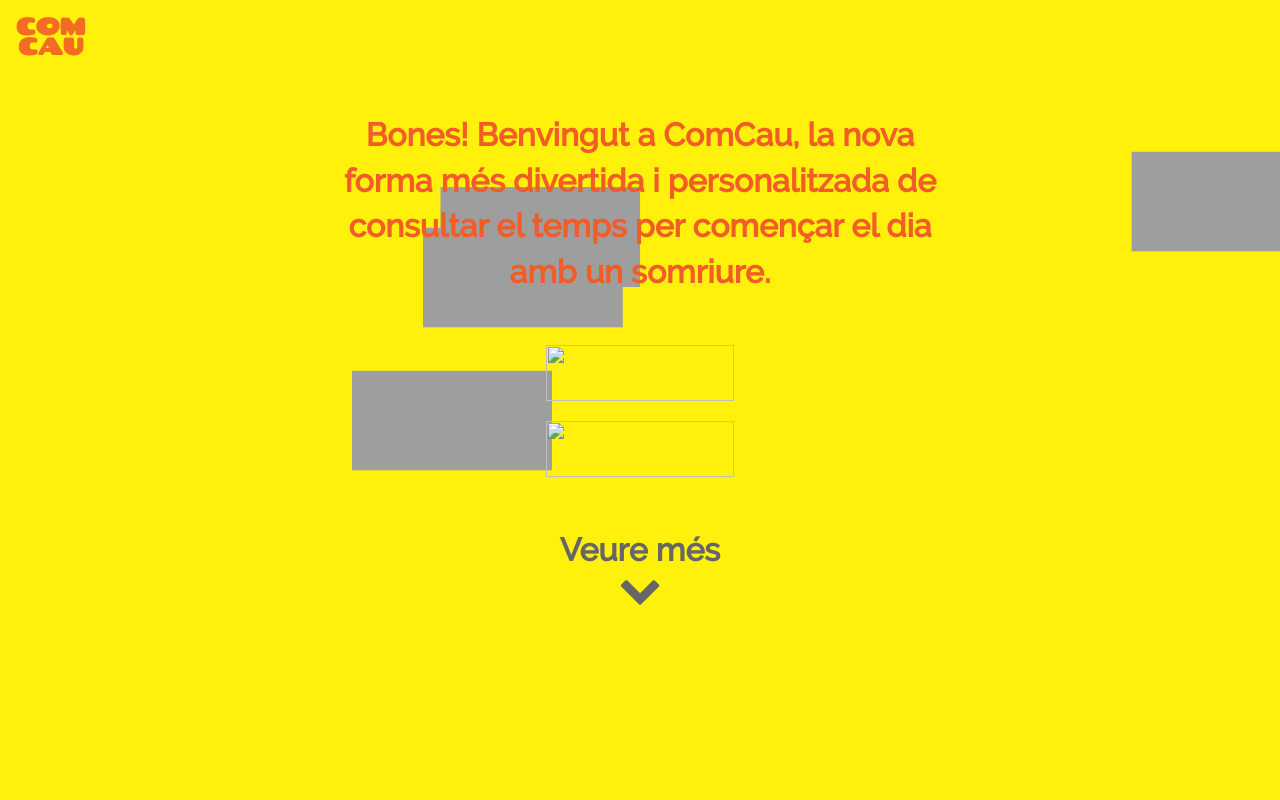
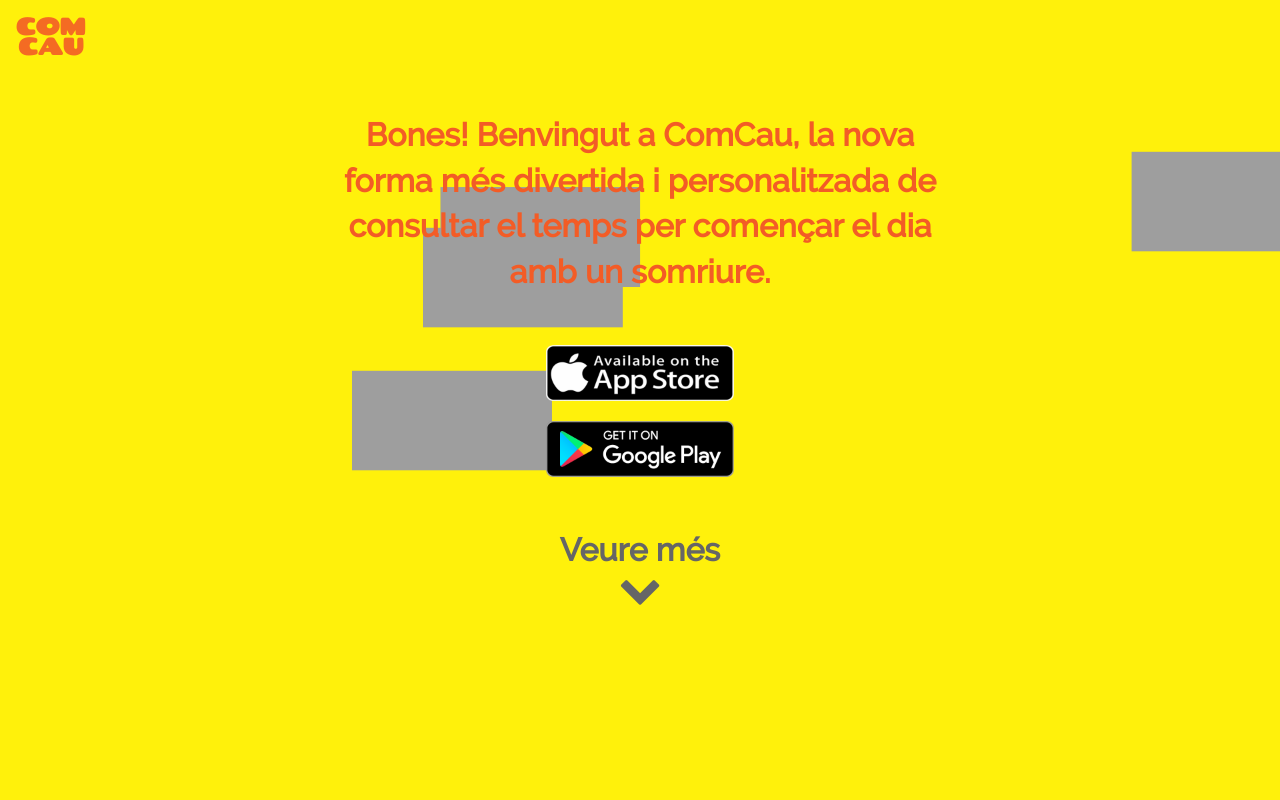
Before and after one commit to uh-joan/comcau_landing_page, a plain HTML site: page index.html in a window 1280 px wide. Drawn offline with nearby package versions, Linux system fonts and the light colour scheme.

Commit message:
adds apple and play store images

```diff
--- a/index.html
+++ b/index.html
@@ -98,12 +98,12 @@
 
     <div class="row store" style="display: flex;justify-content: center;">
         <a target="_blank" href="https://itunes.apple.com/es/app/comcau/id1231789240">
-            <img style="width: 188px; height: 56px; margin: 10px;" src="/home/img/app_store.png">
+            <img style="width: 188px; height: 56px; margin: 10px;" src="./assets/images/app_store.png">
         </a>
     </div>
     <div class="row" style="display: flex;justify-content: center;">
         <a target="_blank" href="https://play.google.com/store/apps/details?id=io.apicake.comcau">
-            <img style="width: 188px; height: 56px; margin: 10px;" src="/home/img/play_store.png">
+            <img style="width: 188px; height: 56px; margin: 10px;" src="./assets/images/play_store.png">
         </a>
     </div>
 
```
Also changed, not shown: assets/images/app_store.png (added), assets/images/play_store.png (added).
